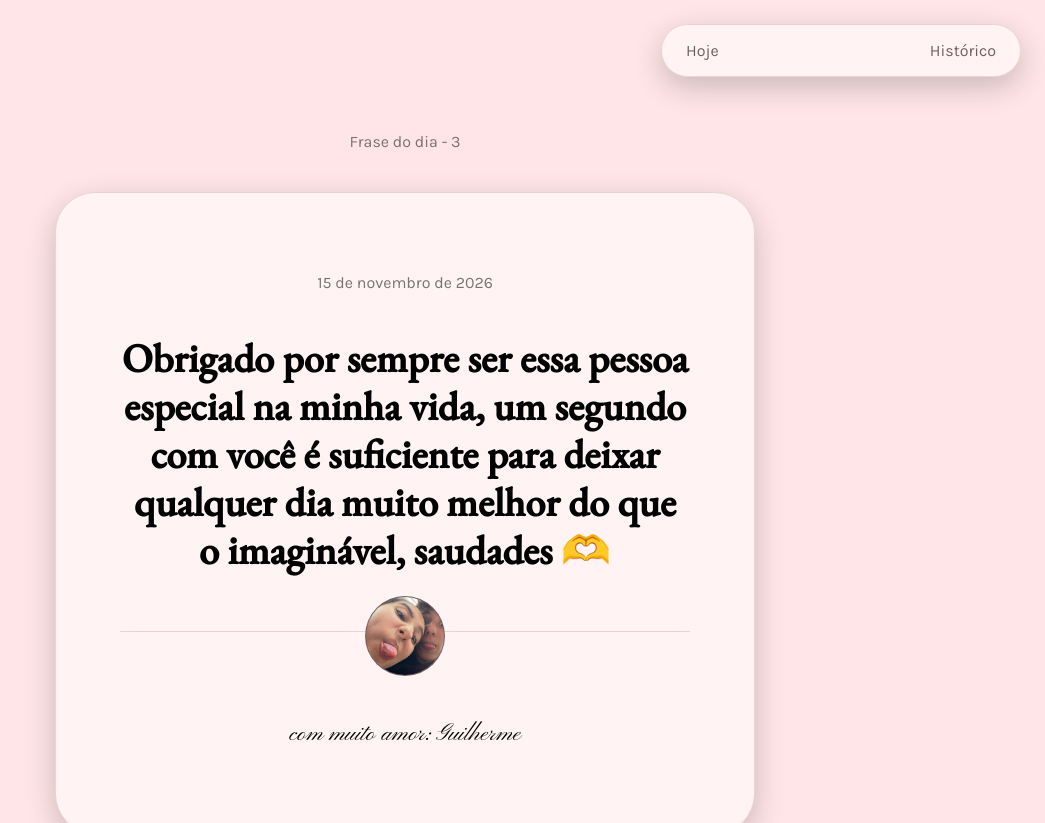
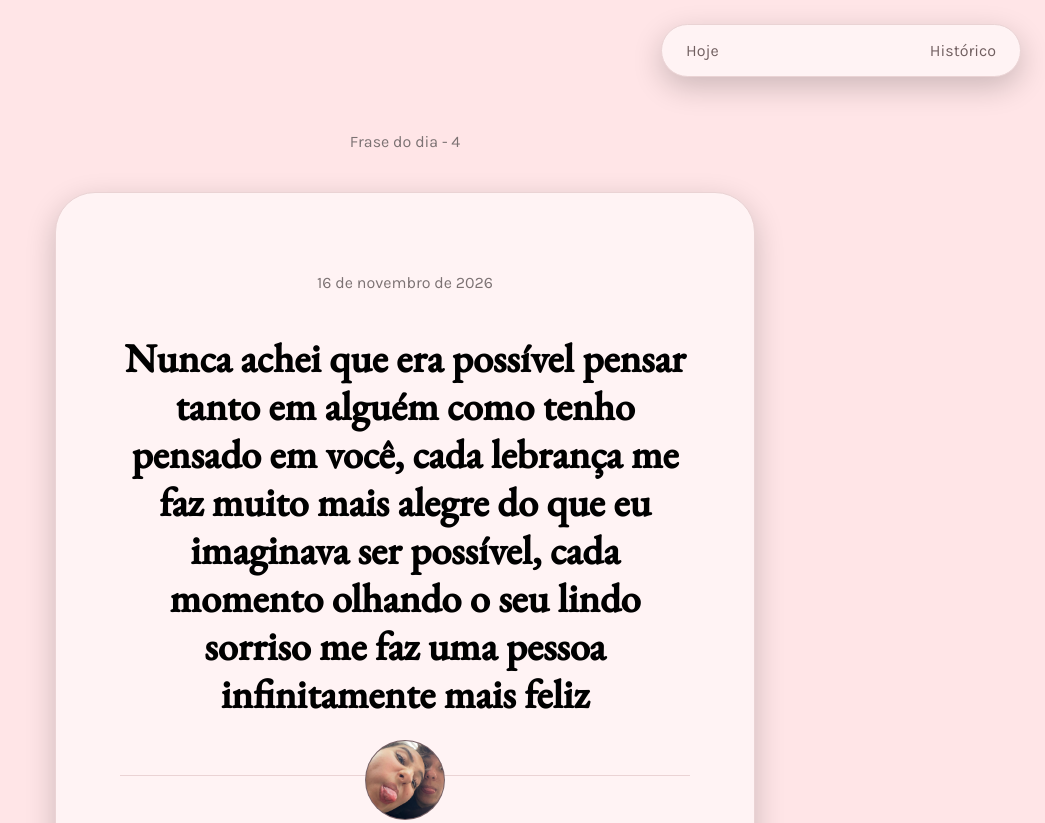
Before and after one commit to guilhermegollfigueiro/projeto_frase, a plain HTML site: page index.html in a window 1280 px wide. Shown: the top 823 px of the page, without its empty margins (235-1280 px from the left). Drawn offline with nearby package versions, Linux system fonts and the light colour scheme.

Commit message:
up - dia 4

```diff
--- a/index.html
+++ b/index.html
@@ -37,12 +37,12 @@
 
     <main class="container">
 
-        <p>Frase do dia - 3</p>
+        <p>Frase do dia - 4</p>
 
         <div class="frases">
 
-            <p>15 de novembro de 2026</p>
-                <h1 id="frase" class="frase">Obrigado por sempre ser essa pessoa especial na minha vida, um segundo com você é suficiente para deixar qualquer dia muito melhor do que o imaginável, saudades 🫶</h1>
+            <p>16 de novembro de 2026</p>
+                <h1 id="frase" class="frase">Nunca achei que era possível pensar tanto em alguém como tenho pensado em você, cada lebrança me faz muito mais alegre do que eu imaginava ser possível, cada momento olhando o seu lindo sorriso me faz uma pessoa infinitamente mais feliz</h1>
 
                 <div class="linha-container">
                     <hr>
```
